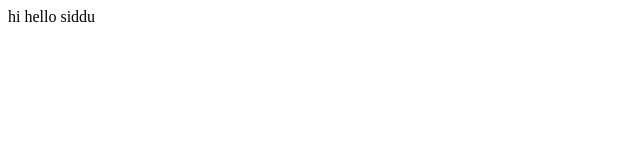
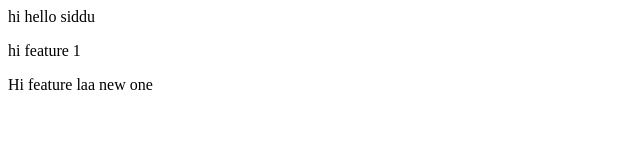
Before and after one commit to Sridhar-venkata/LocalRepo, a plain HTML site: page index.html in a window 1280 px wide. Shown: the whole page, without its empty margins (0-640 px from the left). Drawn offline with Linux system fonts and the light colour scheme.

Commit message:
add new fwatue

```diff
--- a/index.html
+++ b/index.html
@@ -1 +1,4 @@
 <p> hi hello siddu</p>
+<p> hi feature 1 </p>
+
+<P> Hi feature laa  new one</P>
```
